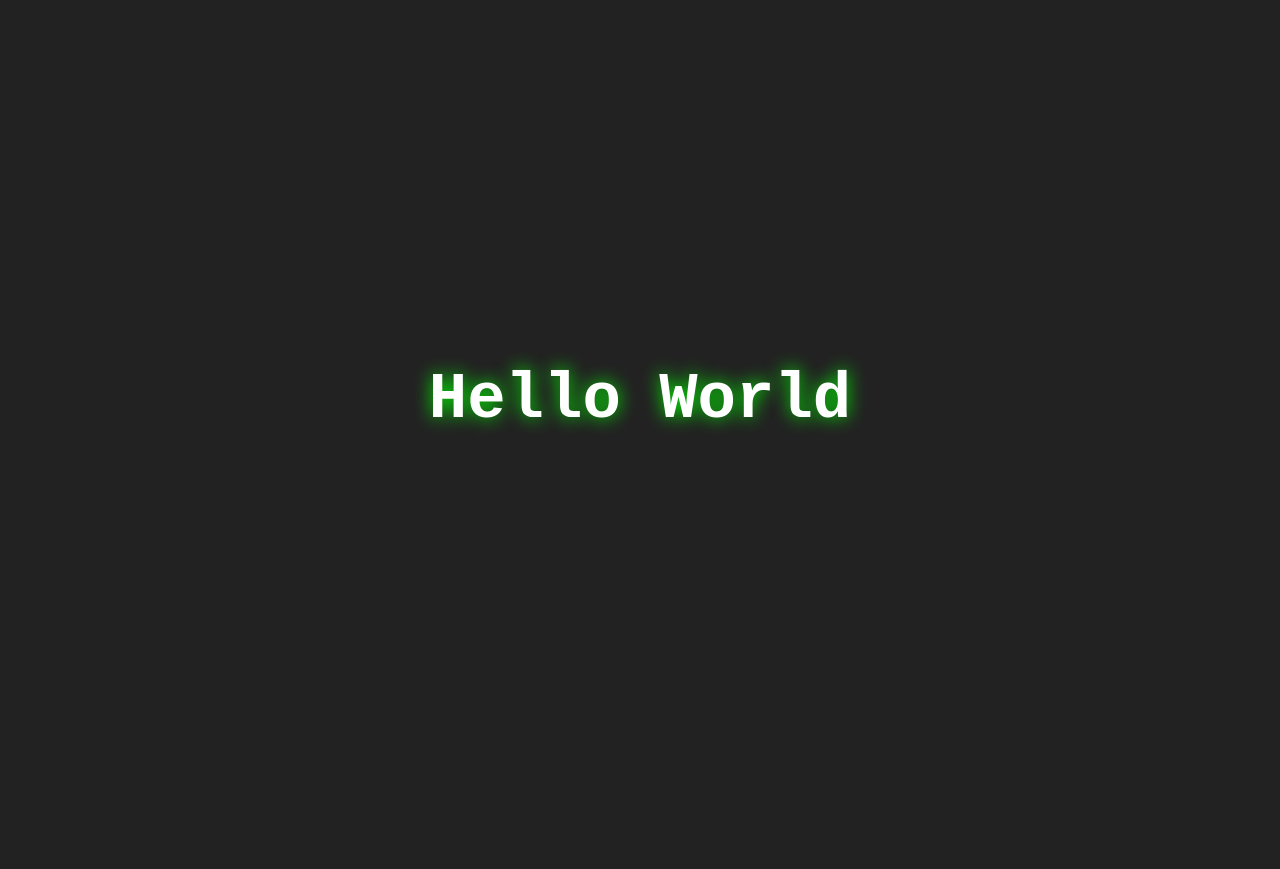
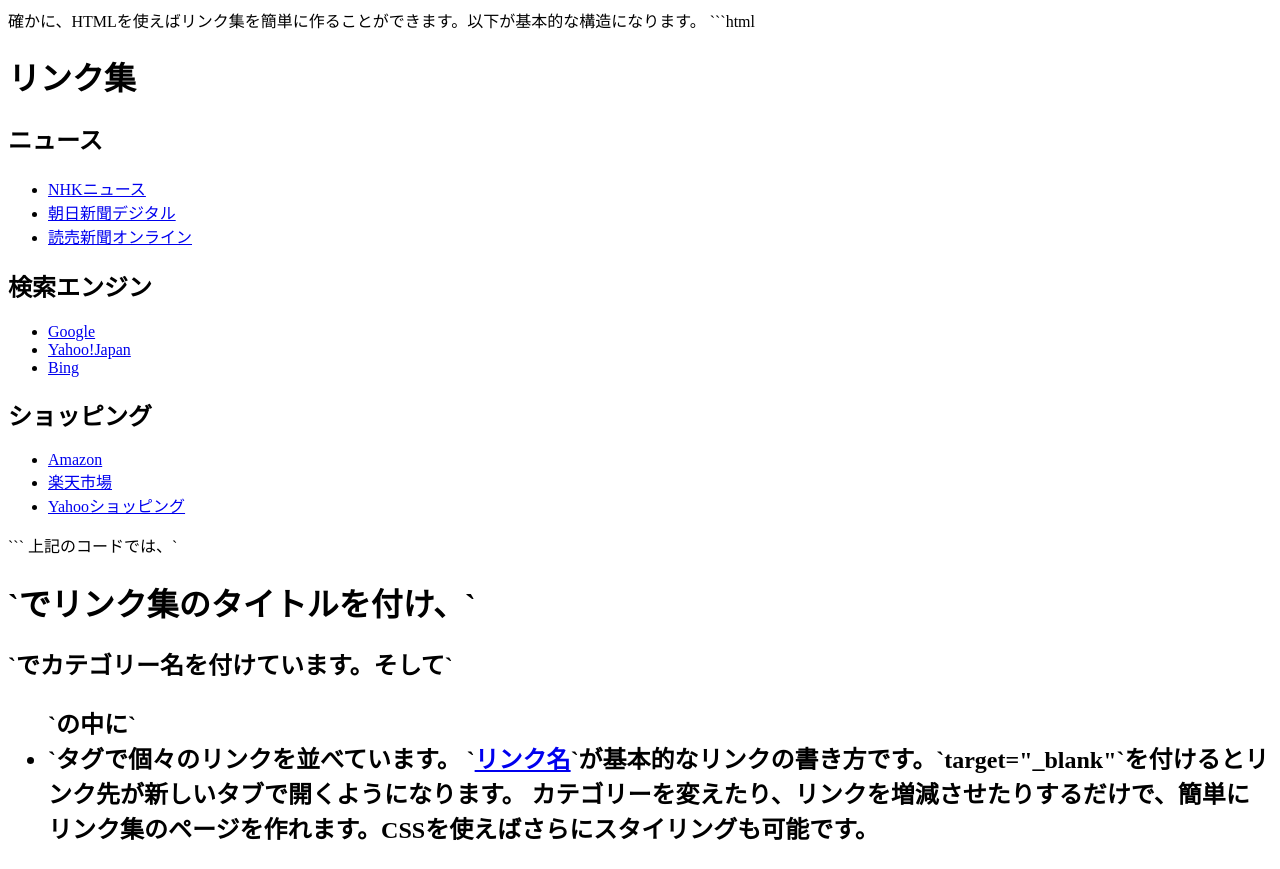
Before and after one commit to Nao9615/nao9615.github.io, a plain HTML site: page index.html in a window 1280 px wide. Before the commit the page ends 800 px from the top, so only its background shows below. Drawn offline with Linux system fonts and the light colour scheme.

Commit message:
Update index.html

````diff
--- a/index.html
+++ b/index.html
@@ -1,37 +1,41 @@
+確かに、HTMLを使えばリンク集を簡単に作ることができます。以下が基本的な構造になります。
+
+```html
 <!DOCTYPE html>
 <html>
 <head>
- <title>Hello World</title>
- <style>
-   body {
-     background-color: #222;
-     color: #fff;
-     font-family: monospace;
-     text-align: center;
-     display: flex;
-     justify-content: center;
-     align-items: center;
-     height: 100vh;
-     margin: 0;
-   }
-
-   h1 {
-     font-size: 4rem;
-     text-shadow: 0 0 10px rgba(0, 255, 0, 0.8);
-     animation: glow 1.5s ease-in-out infinite alternate;
-   }
-
-   @keyframes glow {
-     from {
-       text-shadow: 0 0 10px rgba(0, 255, 0, 0.8);
-     }
-     to {
-       text-shadow: 0 0 20px rgba(0, 255, 0, 1);
-     }
-   }
- </style>
+	<title>リンク集</title>
 </head>
 <body>
- <h1>Hello World</h1>
+	<h1>リンク集</h1>
+
+	<h2>ニュース</h2>
+	<ul>
+		<li><a href="https://www.nhk.or.jp/" target="_blank">NHKニュース</a></li>
+		<li><a href="https://www.asahi.com/" target="_blank">朝日新聞デジタル</a></li>
+		<li><a href="https://www.yomiuri.co.jp/" target="_blank">読売新聞オンライン</a></li>
+	</ul>
+
+	<h2>検索エンジン</h2>
+	<ul>
+		<li><a href="https://www.google.co.jp/" target="_blank">Google</a></li>
+		<li><a href="https://www.yahoo.co.jp/" target="_blank">Yahoo!Japan</a></li>
+		<li><a href="https://www.bing.com/" target="_blank">Bing</a></li>
+	</ul>
+
+	<h2>ショッピング</h2>
+	<ul>
+		<li><a href="https://www.amazon.co.jp/" target="_blank">Amazon</a></li>
+		<li><a href="https://www.rakuten.co.jp/" target="_blank">楽天市場</a></li>
+		<li><a href="https://www.yahoo.co.jp/shoping/" target="_blank">Yahooショッピング</a></li>
+	</ul>
+
 </body>
 </html>
+```
+
+上記のコードでは、`<h1>`でリンク集のタイトルを付け、`<h2>`でカテゴリー名を付けています。そして`<ul>`の中に`<li>`タグで個々のリンクを並べています。
+
+`<a href="リンク先URL">リンク名</a>`が基本的なリンクの書き方です。`target="_blank"`を付けるとリンク先が新しいタブで開くようになります。
+
+カテゴリーを変えたり、リンクを増減させたりするだけで、簡単にリンク集のページを作れます。CSSを使えばさらにスタイリングも可能です。
````
